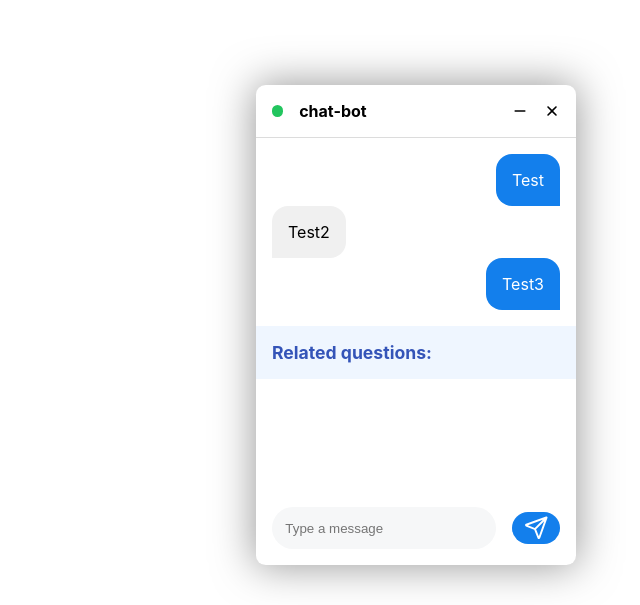
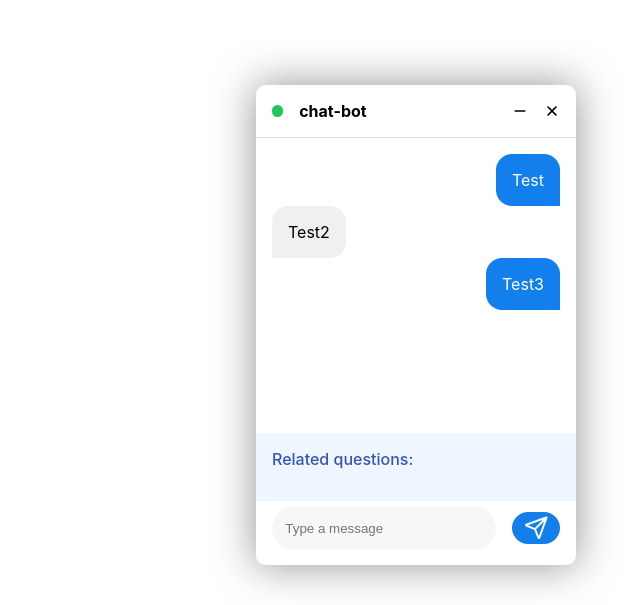
Before and after one commit to S7R4NGER1337/Chat-Bot, a React (Create React App) app: page / in a window 1280 px wide. Shown: the part 195-800 px from the top of the page, without its empty margins (640-1280 px from the left). Built offline with nearby package versions, Linux system fonts and the light colour scheme.

Commit message:
adding styles to RelatedQuestions

```diff
--- a/src/components/ChatBot/relatedQuestions.module.css
+++ b/src/components/ChatBot/relatedQuestions.module.css
@@ -1,9 +1,34 @@
 .relatedQuestionsTitle{
-    font-size: 1.1em;
+    font-size: 1em;
     color: #3454b8;
+    font-weight: 500;
 }
 
 .relatedQuestionsContainer{
+    position: absolute;
+    width: 100%;
+    bottom: 10%;
+    height: fit-content;
     background-color: #eff6ff;
     padding: 1em;
+    display: flex;
+    flex-direction: column;
+    gap: 1em;
+    margin-bottom: 1em;
 }
+
+.questionOption{
+    cursor: pointer;
+    padding: 0.5em 0.7em;
+    background-color: #dbeafe;
+    color: #3454b8;
+    border-radius: 1em;
+    font-weight: 400;
+    font-size: 1rem;
+}
+
+.questionsContainer{
+    display: flex;
+    flex-direction: column;
+    gap: 1em;
+}
```
